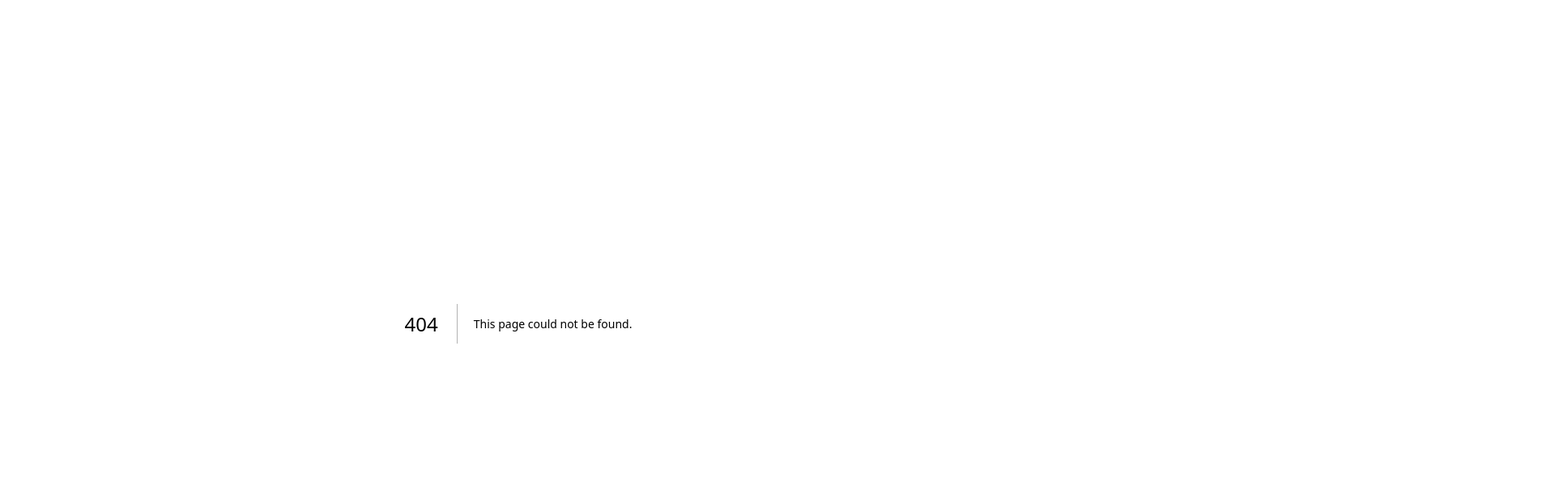
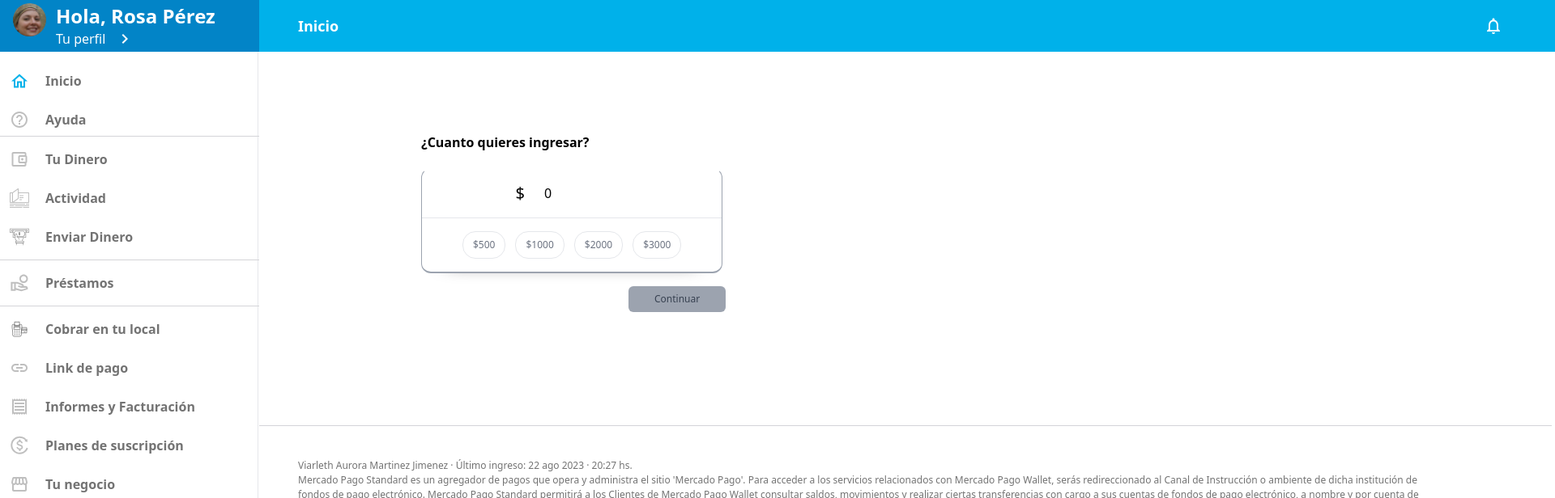
Before and after one commit to illiCristian/NestJs-Backend-Wallet, a Next.js app in the folder client/: page /home/money-charge/transfer-debit in a window 1280 px wide. Before the commit this address had no page. Shown: the top 616 px of the page at 81% size, 1920 px wide, since content can reach past the window. Built offline with nearby package versions, Linux system fonts and the light colour scheme.

Commit message:
all transfer debit components got stepper behavior

```diff
--- a/client/src/app/transferDebit/page.tsx
+++ b/client/src/app/home/money-charge/transfer-debit/page.tsx
@@ -5,12 +5,17 @@ import DepositMoney from "@/components/transferDebit/depositMoney/DepositMoney";
 import TransferOptions from "@/components/transferDebit/transferOptions/TransferOptions";
 import { Fragment, useState } from "react";
 
+
 const depositMoney = () => {
+  const [first, setFirst] = useState('flex');
+  const [second, setSecond] = useState('hidden');
+  const [third, setThird] = useState('hidden');
+
   return (
     <Fragment >
-      <DepositMoney />
-      <TransferOptions />
-      <ConfirmTransfer />
+      <DepositMoney component={first} nextStep={() => { setFirst('hidden'); setSecond('flex');}} />
+      <TransferOptions component={second} nextStep={() => { setSecond('hidden'); setThird('flex');}} />
+      <ConfirmTransfer component={third} nextStep={() => { setThird('hidden'); setSecond('flex');}} />
     </Fragment>
 
 
--- a/client/src/components/transferDebit/confirmTransfer/ConfirmTransfer.tsx
+++ b/client/src/components/transferDebit/confirmTransfer/ConfirmTransfer.tsx
@@ -1,12 +1,17 @@
 import Image from "next/image";
 import chip from '../../../../public/chip.png';
+import {MouseEventHandler} from 'react';
+
+interface props {
+  component: string,
+  nextStep: MouseEventHandler<HTMLButtonElement>
+}
 
 
 
-
-function ConfirmTransfer() {
+function ConfirmTransfer({component, nextStep}: props) {
   return (
-    <div className='flex flex-col justify-start items-center h-min-[1000px] w-full mt-20'>
+    <div className={`${component} flex-col justify-start items-start ml-[20px] h-min-[1000px] w-full mt-20`}>
       <h1 className="text-left mr-[750px] mb-5 font-semibold">Completa los datos de tu tarjeta</h1>
       <section className="flex flex-row justify-center items-start">
         <div className='flex flex-col bg-white border-t-white border-b-2 border-b-gray-400 shadow-[0_15px_25px_-31px_rgba(0,0,0,1)] border-[1px] border-gray-400 px-[50px] rounded-xl sh mb-20'>
@@ -84,10 +89,15 @@ function ConfirmTransfer() {
 
           </div>
           <div className="flex flex-row justify-end items-end gap-3 mt-4 mb-9">
-            <button className=" bg-secondary px-10 text-xs py-2 font-medium text-[#00B1EA] rounded-md">
+            <button
+              className="bg-secondary px-10 text-xs py-2 font-medium text-[#00B1EA] rounded-md cursor-pointer"
+              onClick={nextStep}
+            >
               Volver
             </button>
-            <button className="bg-[#00B1EA] px-10 text-xs py-2 font-medium text-white rounded-md">
+            <button
+              className="bg-[#00B1EA] px-10 text-xs py-2 font-medium text-white rounded-md"
+              >
               Continuar
             </button>
 
--- a/client/src/components/transferDebit/depositMoney/DepositMoney.tsx
+++ b/client/src/components/transferDebit/depositMoney/DepositMoney.tsx
@@ -1,7 +1,12 @@
-import React, { ChangeEvent, SetStateAction, useState } from 'react'
+import React, { ChangeEvent, EventHandler, MouseEventHandler, SetStateAction, useState } from 'react'
+
+interface props {
+  component: string,
+  nextStep: MouseEventHandler<HTMLButtonElement>
+}
 
 
-const DepositMoney = () => {
+const DepositMoney = ({component, nextStep}: props) => {
   const [quantity, setQuantity] = useState(0);
 
   const handleChange = (e: any): void => {
@@ -12,7 +17,7 @@ const DepositMoney = () => {
   };
 
   return (
-    <div className='flex flex-col justify-start items-center h-min-[700px] w-full'>
+    <div className={`${component} flex-col justify-start items-start my-[100px] ml-[200px] h-min-[700px] w-full`}>
       <h1 className="text-left mr-52 mb-5 font-semibold">¿Cuanto quieres ingresar?</h1>
       <div className='flex flex-col bg-white border-t-white border-b-2 border-b-gray-400 shadow-[0_15px_25px_-31px_rgba(0,0,0,1)] border-[1px] border-gray-400 px-[50px] rounded-xl sh'>
         <div className="flex flex-row justify-center items-center my-4 mx-10">
@@ -68,7 +73,11 @@ const DepositMoney = () => {
 
       </div>
       <button
-        className={`${quantity === null || quantity < 1 ? `bg-gray-400 text-gray-700`:`bg-[#00B1EA] text-white font-medium`} px-8 py-2 mt-4 ml-64 text-xs rounded-md `}>
+        className={`${quantity === null || quantity < 1 ? `bg-gray-400 text-gray-700`:`bg-[#00B1EA] text-white font-medium`} px-8 py-2 mt-4 ml-64 text-xs rounded-md `}
+        onClick={
+          nextStep
+        }
+        >
           Continuar
         </button>
     </div>
--- a/client/src/components/transferDebit/transferOptions/TransferOptions.tsx
+++ b/client/src/components/transferDebit/transferOptions/TransferOptions.tsx
@@ -2,11 +2,16 @@ import Image from "next/image";
 import credit_icon from '../../../../public/credit-card-icon.svg';
 import transfer_spei from '../../../../public/transfer-spei.svg';
 import next_arrow from '../../../../public/next-arrow-icon.svg';
+import {MouseEventHandler} from 'react';
 
+interface props {
+  component: string,
+  nextStep: MouseEventHandler<HTMLImageElement>
+}
 
-const TransferOptions = () => {
+const TransferOptions = ({component, nextStep}: props) => {
   return (
-    <div className='flex flex-col justify-start items-center h-min-[700px] w-full mt-20'>
+    <div className={`${component} flex-col justify-start items-start ml-10 h-min-[700px] w-full mt-20`}>
       <h1 className="text-left mr-[750px] mb-5 font-semibold">¿Cuanto quieres ingresar?</h1>
       <section className="flex flex-row justify-center items-start">
         <div className='flex flex-col bg-white border-t-white border-b-2 border-b-gray-400 shadow-[0_15px_25px_-31px_rgba(0,0,0,1)] border-[1px] border-gray-400 px-[50px] rounded-xl sh'>
@@ -31,7 +36,10 @@ const TransferOptions = () => {
               alt="next-arrow"
               width={25}
               height={25}
-              className="ml-80"
+              className="ml-80 cursor-pointer"
+              onClick={
+                nextStep
+              }
             />
 
           </div>
@@ -57,7 +65,10 @@ const TransferOptions = () => {
               alt="next-arrow"
               width={25}
               height={25}
-              className="ml-[100px]"
+              className="ml-[100px] cursor-pointer"
+              onClick={
+                nextStep
+              }
             />
 
           </div>
```
Also changed, not shown: 1 other file (tests, documents, lock files or other folders).
